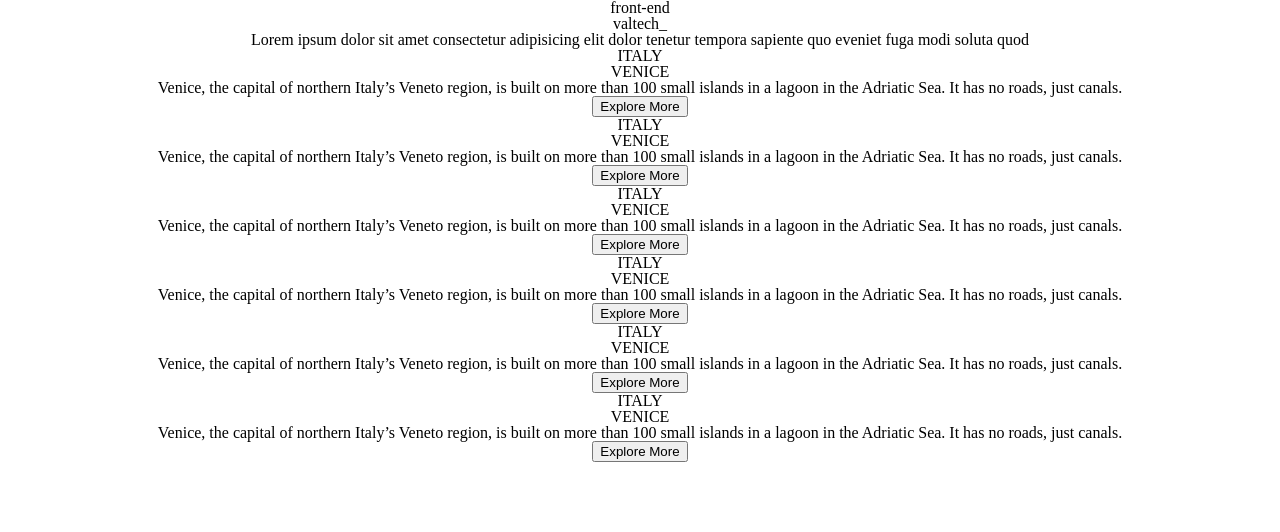
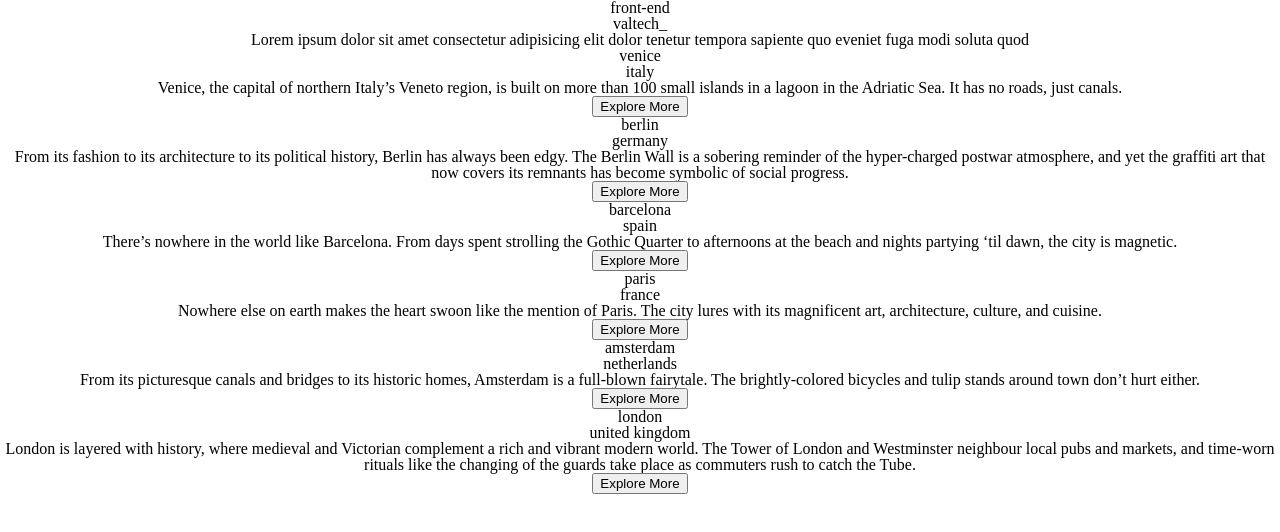
Before and after one commit to HeleneLoriot/Valtech-Front-end-code-challenge, a React (Create React App) app: page / in a window 1280 px wide. Shown: the top 532 px of the page. Built offline with nearby package versions, Linux system fonts and the light colour scheme.

Commit message:
cities datas mapped in a Card list and passed through Card component's props

```diff
--- a/src/components/Card/index.js
+++ b/src/components/Card/index.js
@@ -1,16 +1,32 @@
-export default function Card() {
+import PropTypes from 'prop-types';
+
+export default function Card( {
+    city,
+    country,
+    id,
+    img,
+    summary
+} ) {
     return (
         <div className="card">
             <h3 className="card__title">
-                ITALY
+                {city}
             </h3>
             <h4 className="card__subtitle">
-                VENICE
+                {country}
             </h4>
             <p className="card__description">
-                Venice, the capital of northern Italy’s Veneto region, is built on more than 100 small islands in a lagoon in the Adriatic Sea. It has no roads, just canals.
+                {summary}
             </p>
             <button className="card__button">Explore More</button>
             </div>
     );
 }
+
+Card.propTypes = {
+    city: PropTypes.string.isRequired,
+    country: PropTypes.string.isRequired,
+    id: PropTypes.number.isRequired,
+    img: PropTypes.string.isRequired,
+    summary: PropTypes.string.isRequired,
+};
--- a/src/components/Cards/index.js
+++ b/src/components/Cards/index.js
@@ -4,15 +4,13 @@ import PropTypes from 'prop-types';
 import Card from "../Card";
 
 export default function Cards({ cities }) {
-    console.log(cities);
+    // map cities array to display a JSX array
+    // it provide the proper amount of Card according the cities array's length
+    const cardsList = cities.map( item => <Card key={item.id} {...item}/>)
+
     return (
         <main className="cards-container">
-            <Card />
-            <Card />
-            <Card />
-            <Card />
-            <Card />
-            <Card />
+            {cardsList}
         </main>
     );
 }
@@ -21,10 +19,6 @@ Cards.propTypes = {
     cities: PropTypes.arrayOf(
         PropTypes.shape({
         id: PropTypes.number.isRequired,
-        country: PropTypes.string.isRequired,
-        city: PropTypes.string.isRequired,
-        summary: PropTypes.string.isRequired,
-        img: PropTypes.string.isRequired,
         }),
     ).isRequired,
 };
```
